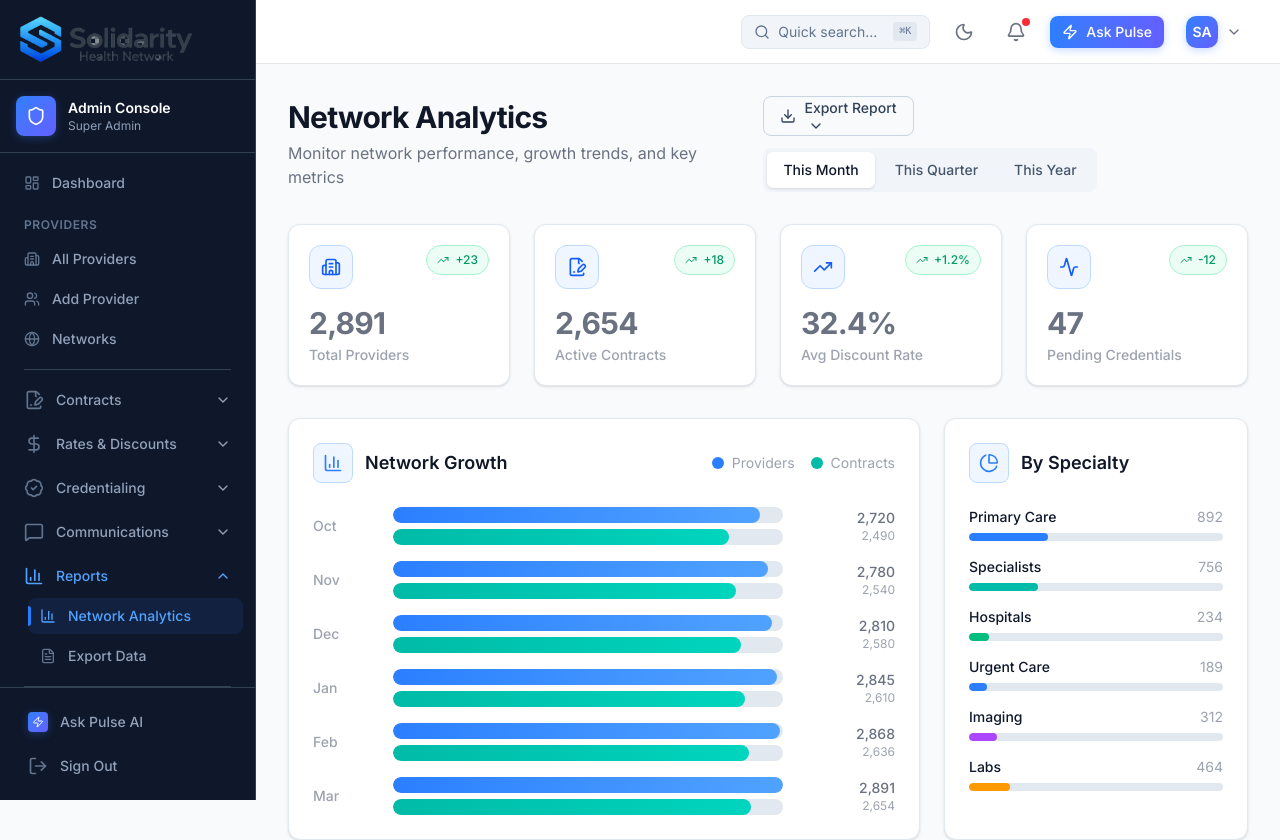
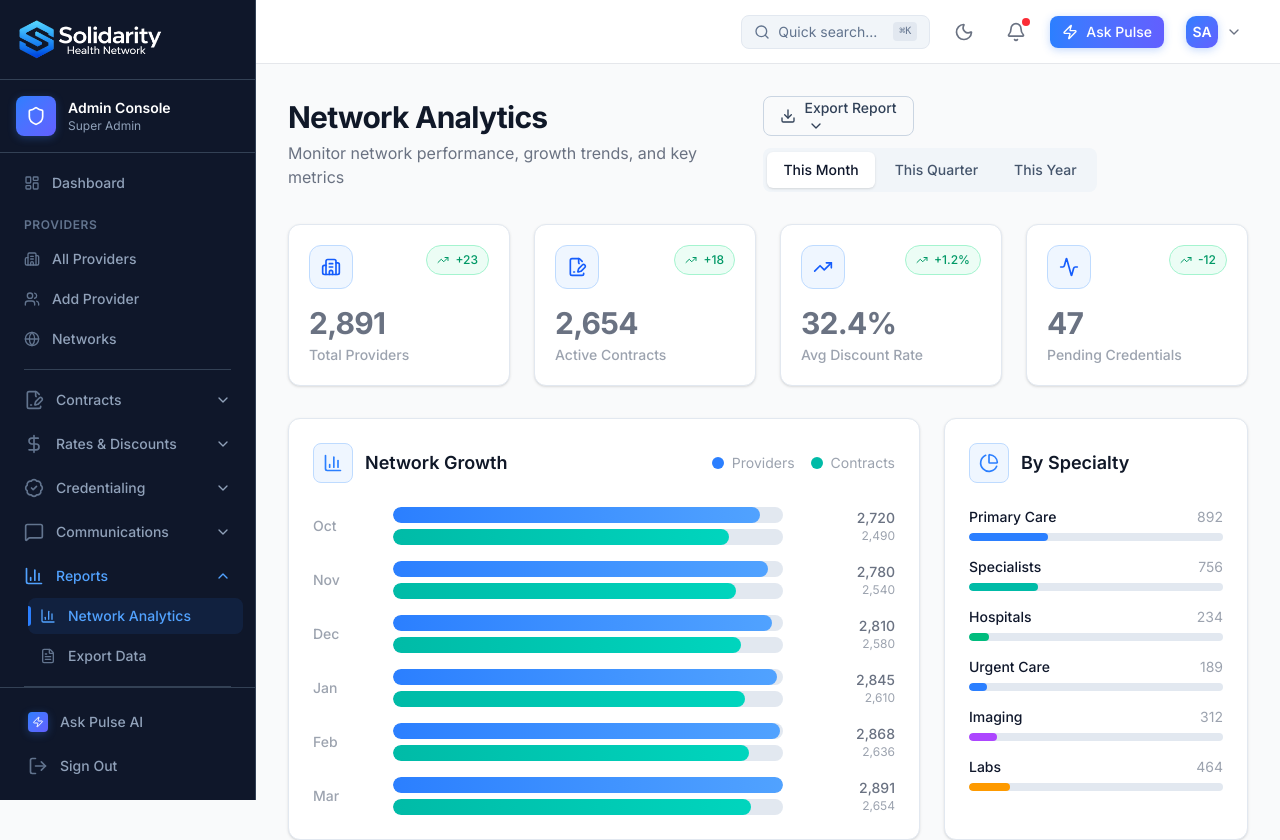
Before and after one commit to CoHoast/clarity-health-network, a Next.js app: page /admin/analytics in a window 1280 px wide. Shown: the top 840 px of the page. Built offline with nearby package versions, Linux system fonts and the light colour scheme.

Commit message:
Update admin sidebar logo to white Solidarity logo

```diff
--- a/components/admin/AdminLayout.tsx
+++ b/components/admin/AdminLayout.tsx
@@ -255,7 +255,7 @@ export default function AdminLayout({ children }: { children: React.ReactNode })
         {/* Logo */}
         <div className="h-20 flex items-center justify-between px-4 border-b border-[#334155] bg-[#0F172A]">
           <Link href="/admin" className="flex items-center hover:opacity-80 transition-opacity">
-            <img src="/solidarity-logo.png" alt="Solidarity Health Network" className="h-12 w-auto" />
+            <img src="/solidarity-logo-white.png" alt="Solidarity Health Network" className="h-10 w-auto" />
           </Link>
           <button
             onClick={() => setSidebarOpen(false)}
```
